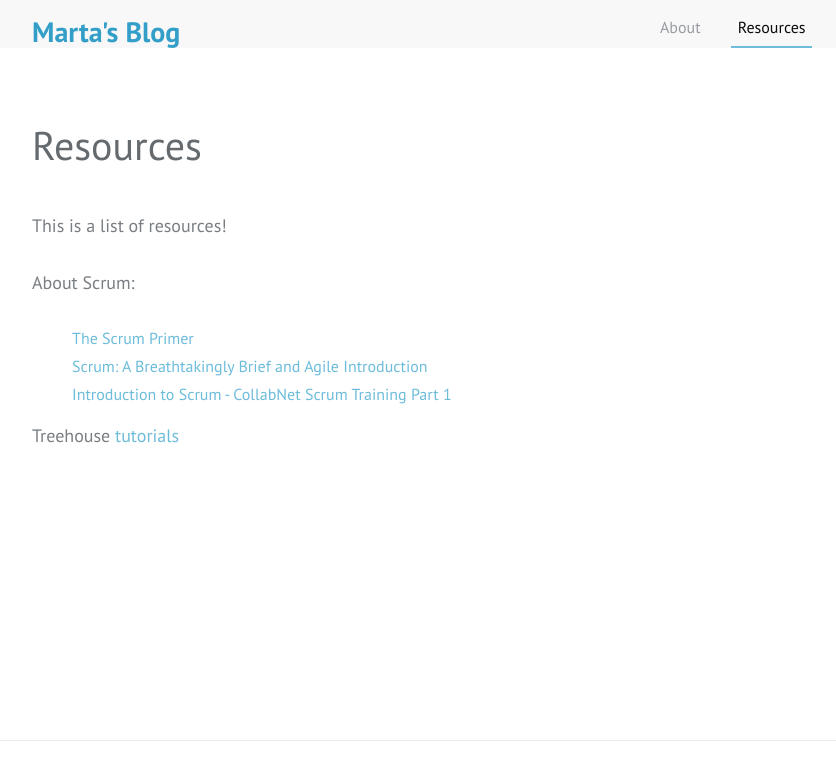
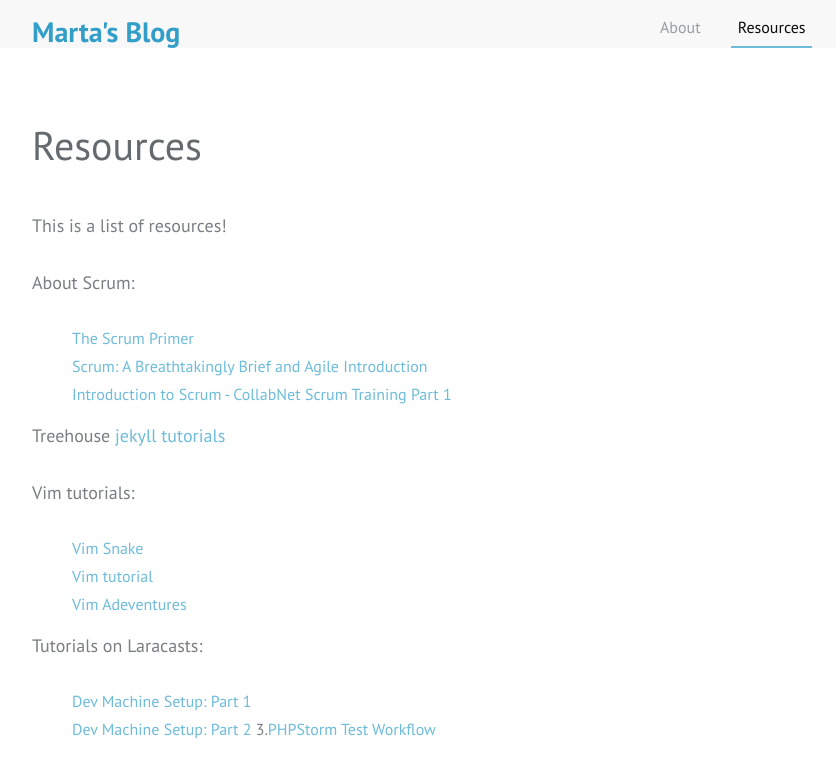
Before and after one commit to MartaPleszynska/myblog, a Jekyll site: the page built from resources.md, in a window 1280 px wide, cut to the strip 0-775 px from the top of the page. Shown: the whole strip, without its empty margins (213-1049 px from the left). Built offline with Jekyll 4.4.1, drawn with Linux system fonts in a browser that asks for light colours.

Commit message:
added links to resources page

```diff
--- a/resources.md
+++ b/resources.md
@@ -11,4 +11,15 @@ About Scrum:
 2. [Scrum: A Breathtakingly Brief and Agile Introduction](http://www.agilelearninglabs.com/resources/scrum-introduction/)
 3. [Introduction to Scrum - CollabNet Scrum Training Part 1](https://www.youtube.com/watch?v=D8vT7G0WATM)
 
-Treehouse [tutorials](http://teamtreehouse.com/library/build-a-blog-with-jekyll-and-github-pages)
+Treehouse
+[jekyll tutorials](http://teamtreehouse.com/library/build-a-blog-with-jekyll-and-github-pages)
+
+Vim tutorials:
+1. [Vim Snake](http://www.vimsnake.com)
+2. [Vim tutorial](http://www.openvim.com)
+3. [Vim Adeventures](http://vim-adventures.com)
+
+Tutorials on Laracasts:
+1. [Dev Machine Setup: Part 1](https://laracasts.com/lessons/dev-machine-setup)
+2. [Dev Machine Setup: Part 2](https://laracasts.com/lessons/dev-machine-setup-phpstorm)
+3.[PHPStorm Test Workflow](https://laracasts.com/lessons/phpstorm-testing-workflow)
```
